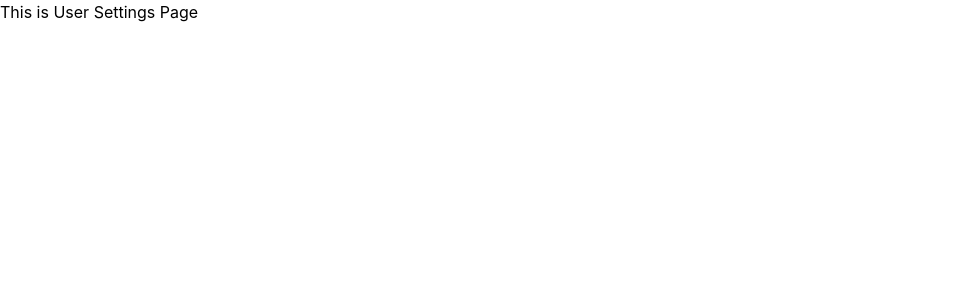
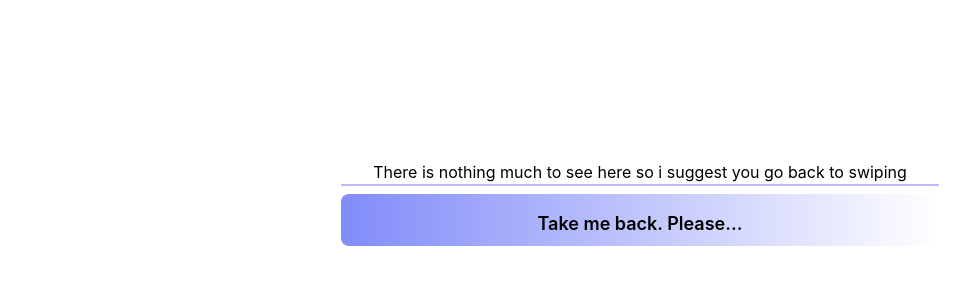
Before and after one commit to linsyhen99/Tudor, a Next.js app: page /userSettings in a window 1280 px wide. Shown: the top 300 px of the page, without its empty margins (0-969 px from the left). Built offline with nearby package versions, Linux system fonts and the light colour scheme.

Commit message:
Updated user settings page to display something interesting
Signed-off-by: linsyhen99 <linsyhen99@gmail.com>

```diff
--- a/pages/userSettings.tsx
+++ b/pages/userSettings.tsx
@@ -1,9 +1,16 @@
 const UserSettings = () => {
     return (
-        <div>
-            <div>
-                This is User Settings Page
+        <div className="flex justify-center w-full h-full pt-40">
+            <div className="flex flex-col">
+                <div className="text-md font-normal border-b-2 border-purple-300 px-8">
+                    There is nothing much to see here so i suggest you go back to swiping
+                </div>
+                <div className="py-1"></div>
+                <a className="rounded-lg flex justify-center pt-4 pb-2 text-lg font-semibold bg-gradient-to-r from-indigo-400 hover:text-white" href="/swipe">
+                    Take me back. Please...
+                </a>
             </div>
+
         </div>
     )
 }
```
